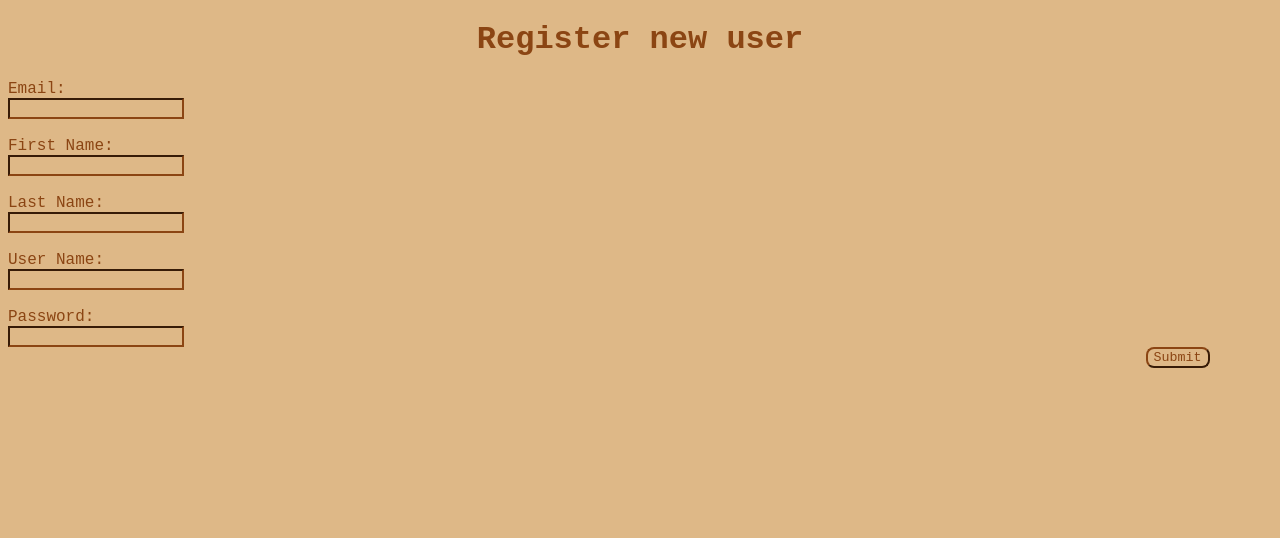
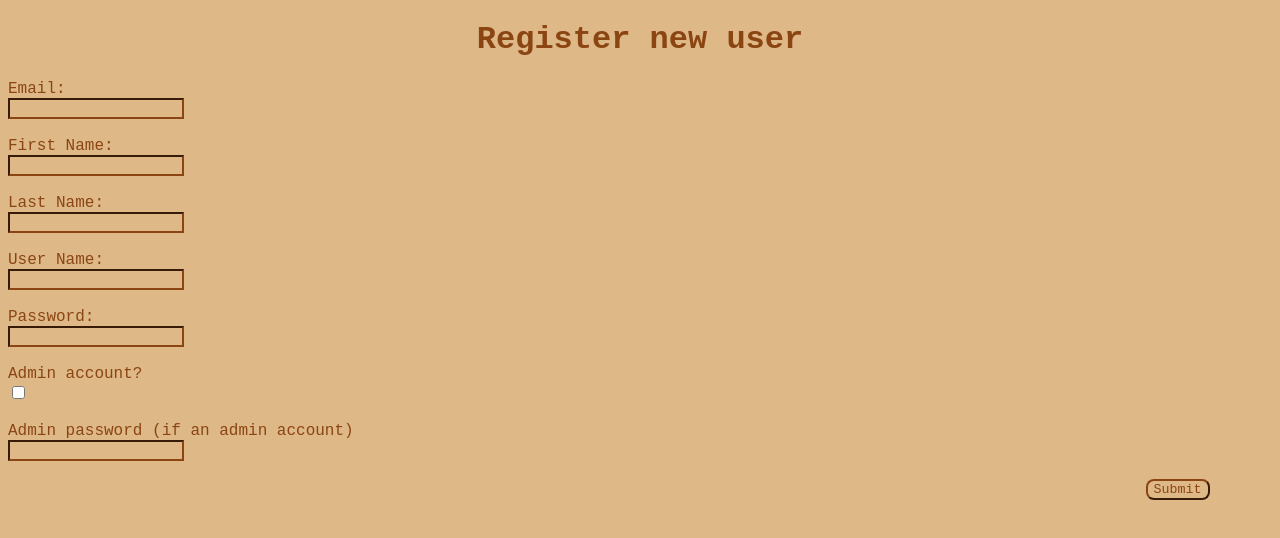
Before and after one commit to peter-t-wang315/CS422-PAJ, a plain HTML site: page src/main/resources/templates/register.html in a window 1280 px wide. Drawn offline with Linux system fonts and the light colour scheme.

Commit message:
forgot to add register html

```diff
--- a/src/main/resources/templates/register.html
+++ b/src/main/resources/templates/register.html
@@ -49,8 +49,11 @@
     <label>User Name:</label><br>
     <input type="text"  name="userName"><br><br>
     <label >Password:</label><br>
-    <input type="text" name="passWord">
-
+    <input type="text" name="passWord"><br><br>
+    <label >Admin account?</label><br>
+    <input type="checkbox" name="admin"><br><br>
+    <label >Admin password (if an admin account)</label><br>
+    <input type="text" name="adminPassword"><br><br>
     <input class="btn" type="submit" value="Submit">
 
 </form>
```
